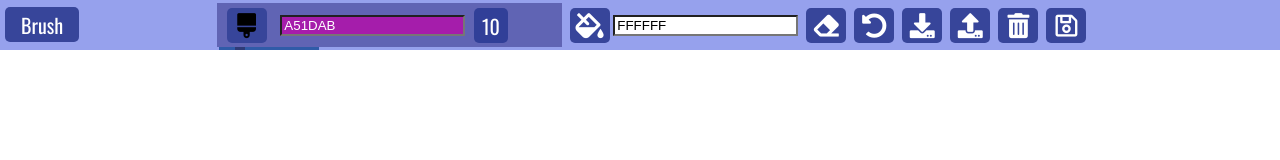
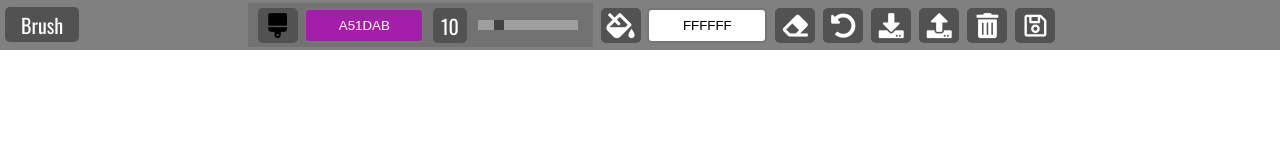
Before and after one commit to sallyrose44/paint-clone, a plain HTML site: page index.html in a window 1280 px wide. Drawn offline with nearby package versions, Linux system fonts and the light colour scheme.

Commit message:
editted commit

```diff
--- a/style.css
+++ b/style.css
@@ -16,7 +16,7 @@ body {
   height: 50px;
   width: 100%;
   position: fixed;
-  background-color: rgb(150, 161, 237);
+  background-color: grey;
   display: flex;
   justify-content: center;
 }
@@ -27,7 +27,7 @@ body {
   font-size: 25px;
   position: relative;
   top: 5px;
-  background-color: rgb(55, 69, 154);
+  background-color: rgb(82, 82, 82);
   color: white;
   padding: 5px;
   border-radius: 5px;
@@ -58,7 +58,7 @@ body {
 }
 
 .active-tool > span {
-  background-color: rgb(55, 69, 154);
+  background-color: rgb(82, 82, 82);
   border-radius: 5px;
   padding: 2.5px 16px;
   color: white;
@@ -76,7 +76,7 @@ body {
 }
 
 .brush {
-  background-color: rgb(96, 100, 180);
+  background-color: rgb(114, 114, 114);
   height: 44px;
   width: 345px;
 }
@@ -91,7 +91,7 @@ body {
   position: relative;
   top: 4px;
   left: -5px;
-  background-color: rgb(49, 63, 152);
+  background-color: rgb(82, 82, 82);
   border-radius: 5px;
   padding: 2.5px 8px;
   color: white;
@@ -106,7 +106,7 @@ body {
   left: -8px;
   width: 100px;
   height: 10px;
-  background: rgb(6, 62, 139);
+  background: rgb(177, 177, 177);
   outline: none;
   opacity: 0.7;
   cursor: pointer;
@@ -123,18 +123,18 @@ body {
   appearance: none;
   width: 10px;
   height: 10px;
-  background: rgb(3, 16, 71);
+  background: rgb(47, 47, 47);
 }
 
 .slider::-moz-range-thumb {
   width: 10px;
   height: 10px;
-  background: rgb(3, 16, 71);
+  background: rgb(47, 47, 47);
 }
 
 /* JS Color */
-.jsolor {
-  border-style: none;
+.jscolor {
+  border-style: solid;
   border-radius: 5px;
   height: 35px;
   width: 120px;
@@ -146,6 +146,7 @@ body {
 
 /* Canvas */
 canvas#canvas {
+  background-color: rgb(177, 177, 177);
   position: absolute;
   top: 50px;
   cursor: crosshair;
@@ -158,7 +159,7 @@ canvas#canvas {
 }
 
 /* Media Query: Mobile Devices */
-@media screen and (max-width: 900px) {
+@media screen and (max-width: 800px) {
   .mobile-message {
     position: absolute;
     height: 100vh;
```
